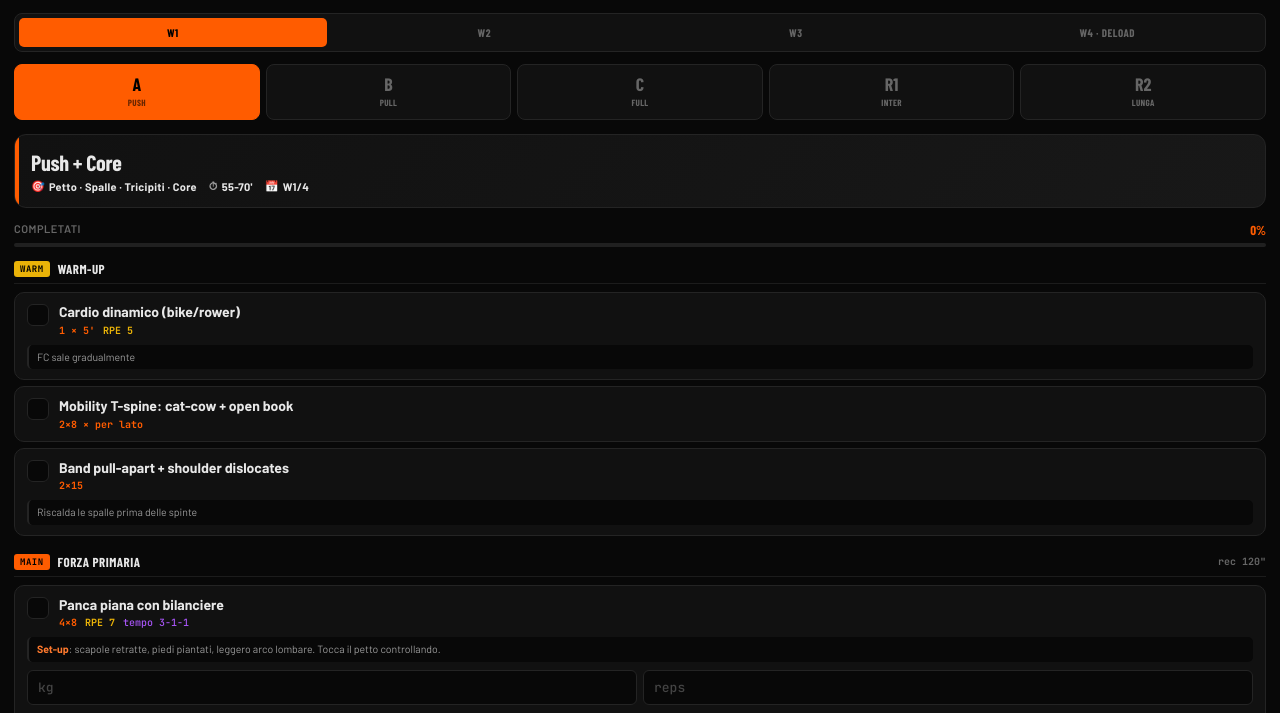
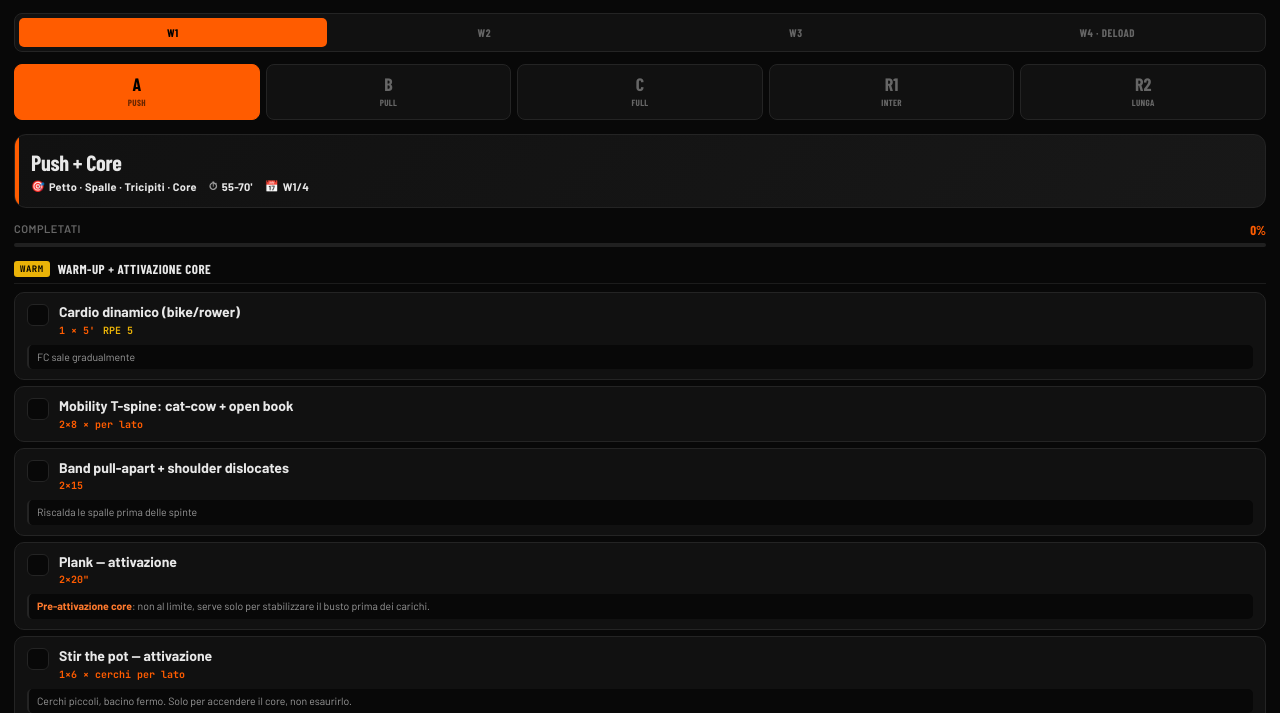
Before and after one commit to gimarano/training_app, a plain HTML site: page index.html in a window 1280 px wide. Shown: the part 87-800 px from the top of the page. Drawn offline with nearby package versions, Linux system fonts and the light colour scheme; a web font is replaced by a local one.

Commit message:
new file deploy

```diff
--- a/index.html
+++ b/index.html
@@ -538,11 +538,38 @@ const PROGRAM = {
     duration: "55-70'",
     blocks: [
       {
-        tag: "warm", name: "Warm-up", rest: "—",
+        tag: "warm", name: "Warm-up + Attivazione Core", rest: "—",
         exercises: [
           { name: "Cardio dinamico (bike/rower)", prescr: { sets: "1", reps: "5'", rpe: "5" }, note: "FC sale gradualmente" },
           { name: "Mobility T-spine: cat-cow + open book", prescr: { sets: "2×8", reps: "per lato" } },
-          { name: "Band pull-apart + shoulder dislocates", prescr: { sets: "2×15" }, note: "Riscalda le spalle prima delle spinte" }
+          { name: "Band pull-apart + shoulder dislocates", prescr: { sets: "2×15" }, note: "Riscalda le spalle prima delle spinte" },
+          { name: "Plank — attivazione", prescr: { sets: "2×20\"" }, note: "<b>Pre-attivazione core</b>: non al limite, serve solo per stabilizzare il busto prima dei carichi." },
+          { name: "Stir the pot — attivazione", prescr: { sets: "1×6", reps: "cerchi per lato" }, note: "Cerchi piccoli, bacino fermo. Solo per accendere il core, non esaurirlo." }
+        ]
+      },
+      {
+        tag: "warm", name: "Riscaldamento specifico — Panca + OHP", rest: "60\"",
+        exercises: [
+          {
+            name: "Riscaldamento panca piana",
+            prescrByWeek: {
+              1: { sets: "4 serie", reps: "10×20kg · 6×40kg · 4×55kg · 2×65kg", note: "Poi lavoro a 70kg" },
+              2: { sets: "4 serie", reps: "10×20kg · 6×42.5kg · 4×57.5kg · 2×67.5kg", note: "Poi lavoro a 72.5kg" },
+              3: { sets: "4 serie", reps: "10×20kg · 6×45kg · 4×60kg · 2×72.5kg", note: "Poi lavoro a 77.5kg" },
+              4: { sets: "3 serie", reps: "10×20kg · 6×40kg · 3×55kg", note: "DELOAD · poi lavoro a 65kg" }
+            },
+            note: "Rec 60\" tra le serie. <b>Non stancarti</b>: meno rep man mano che sali. Le ultime 2 reps devono sembrare facili."
+          },
+          {
+            name: "Riscaldamento military press manubri",
+            prescrByWeek: {
+              1: { sets: "2 serie", reps: "10×8kg/m · 6×14kg/m", note: "Poi lavoro ~20kg/m" },
+              2: { sets: "2 serie", reps: "10×8kg/m · 6×16kg/m", note: "Poi lavoro ~22kg/m" },
+              3: { sets: "2 serie", reps: "10×8kg/m · 5×18kg/m", note: "Poi lavoro ~24kg/m" },
+              4: { sets: "2 serie", reps: "10×8kg/m · 6×14kg/m", note: "DELOAD · carichi ridotti" }
+            },
+            note: "Adatta i kg al tuo massimale OHP. Arriva al secondo set vicino al carico di lavoro senza stancarti."
+          }
         ]
       },
       {
@@ -551,24 +578,24 @@ const PROGRAM = {
           {
             name: "Panca piana con bilanciere",
             prescrByWeek: {
-              1: { sets: "4×8", rpe: "7", tempo: "3-1-1" },
-              2: { sets: "4×7", rpe: "7-8", tempo: "3-1-1" },
-              3: { sets: "5×6", rpe: "8", tempo: "3-0-1" },
-              4: { sets: "3×6", rpe: "6", tempo: "3-1-2", note: "DELOAD: -40% volume" }
+              1: { sets: "5×5", rpe: "7-8", tempo: "2-1-1", note: "FORZA · concentrica esplosiva" },
+              2: { sets: "5×4", rpe: "8-9", tempo: "2-0-1", note: "FORZA · +2.5kg vs W1" },
+              3: { sets: "4×10", rpe: "7", tempo: "3-1-1", note: "IPERTROFIA · -15% carico, più volume" },
+              4: { sets: "3×6", rpe: "6", tempo: "3-1-2", note: "DELOAD · -40% volume" }
             },
-            note: "<b>Set-up</b>: scapole retratte, piedi piantati, leggero arco lombare. Tocca il petto controllando.",
+            note: "<b>Set-up</b>: scapole retratte, piedi piantati, leggero arco lombare. W1-W2: concentrica esplosiva. W3: tempo lento per massimizzare TUT.",
             alts: ["Panca con manubri", "Panca inclinata bilanciere", "Floor press"]
           },
           {
-            name: "Military press in piedi (OHP)",
+            name: "Military press manubri (in piedi)",
             prescrByWeek: {
-              1: { sets: "3×8", rpe: "7", tempo: "2-1-1" },
-              2: { sets: "4×7", rpe: "7-8", tempo: "2-1-1" },
-              3: { sets: "4×6", rpe: "8", tempo: "2-0-1" },
-              4: { sets: "2×8", rpe: "5-6", tempo: "2-1-2" }
+              1: { sets: "4×5", rpe: "7-8", tempo: "2-1-1", note: "FORZA · carico pesante" },
+              2: { sets: "4×4", rpe: "8-9", tempo: "2-0-1", note: "FORZA · +2kg/m vs W1" },
+              3: { sets: "3×10", rpe: "7", tempo: "2-1-2", note: "IPERTROFIA · -15% carico" },
+              4: { sets: "2×8", rpe: "5-6", tempo: "2-1-2", note: "DELOAD" }
             },
-            note: "Glutei stretti, addominali contratti, niente iperestensione lombare.",
-            alts: ["Push press", "OHP seduto manubri", "Landmine press"]
+            note: "Glutei stretti, addominali contratti, niente iperestensione lombare. Manubri: maggiore ROM e correzione asimmetrie vs bilanciere.",
+            alts: ["OHP bilanciere", "Push press", "Landmine press"]
           }
         ]
       },
@@ -611,11 +638,11 @@ const PROGRAM = {
         ]
       },
       {
-        tag: "core", name: "Core", rest: "45-60\"",
+        tag: "core", name: "Core — Volume completo", rest: "45-60\"",
         exercises: [
-          { name: "Plank ponderato", prescrByWeek: { 1:{sets:"3×40\""},2:{sets:"3×50\""},3:{sets:"3×60\""},4:{sets:"2×30\""} }, note: "Glutei stretti, niente sedere su." },
-          { name: "Pallof press (cavi/banda)", prescrByWeek: { 1:{sets:"3×10/lato"},2:{sets:"3×12/lato"},3:{sets:"3×12/lato",rpe:"8"},4:{sets:"2×8/lato"} }, note: "Anti-rotazione: resisti al cavo che ti tira." },
-          { name: "Hollow hold", prescrByWeek: { 1:{sets:"3×20\""},2:{sets:"3×25\""},3:{sets:"3×30\""},4:{sets:"2×15\""} }, note: "Lombare schiacciata a terra." }
+          { name: "Plank ponderato", prescrByWeek: { 1:{sets:"3×40\""},2:{sets:"3×50\""},3:{sets:"3×60\""},4:{sets:"2×30\""} }, note: "Glutei stretti, niente sedere su. Aggiungi peso sulla schiena se disponibile." },
+          { name: "Stir the pot (fitball)", prescrByWeek: { 1:{sets:"3×8/lato"},2:{sets:"3×10/lato"},3:{sets:"3×12/lato"},4:{sets:"2×8/lato"} }, note: "<b>Anti-rotazione</b>: gomiti sulla fitball, cerchi lenti. Bacino completamente fermo. Cerchi piccoli = più difficile." },
+          { name: "Hollow hold", prescrByWeek: { 1:{sets:"3×20\""},2:{sets:"3×25\""},3:{sets:"3×30\""},4:{sets:"2×15\""} }, note: "Lombare schiacciata a terra, braccia e gambe distese." }
         ]
       },
       {
@@ -630,10 +657,10 @@ const PROGRAM = {
   },
 
   B: {
-    name: "Pull + Legs",
+    name: "Pull + Squat + Legs",
     icon: "🏋",
-    target: "Schiena · Bicipiti · Quadricipiti · Glutei",
-    duration: "55-70'",
+    target: "Schiena · Bicipiti · Quadricipiti · Glutei · Femorali",
+    duration: "60-75'",
     blocks: [
       {
         tag: "warm", name: "Warm-up", rest: "—",
@@ -644,17 +671,32 @@ const PROGRAM = {
         ]
       },
       {
+        tag: "warm", name: "Riscaldamento specifico — Squat", rest: "60-90\"",
+        exercises: [
+          {
+            name: "Riscaldamento squat con bilanciere",
+            prescrByWeek: {
+              1: { sets: "4 serie", reps: "10×20kg · 6×45kg · 4×60kg · 2×70kg", note: "Poi lavoro (es. 80kg)" },
+              2: { sets: "4 serie", reps: "10×20kg · 6×47.5kg · 4×62.5kg · 2×72.5kg", note: "Poi lavoro (es. 82.5kg)" },
+              3: { sets: "4 serie", reps: "10×20kg · 6×50kg · 4×67.5kg · 2×77.5kg", note: "Poi lavoro (es. 87.5kg)" },
+              4: { sets: "3 serie", reps: "10×20kg · 6×45kg · 3×60kg", note: "DELOAD · carichi ridotti" }
+            },
+            note: "Adatta i kg al tuo massimale squat. <b>Goblet squat 2×10</b> con manubrio leggero prima del bilanciere se la mobilità è limitata. Recupero 60-90\" tra le serie di riscaldamento."
+          }
+        ]
+      },
+      {
         tag: "main", name: "Forza primaria", rest: "120-150\"",
         exercises: [
           {
             name: "Squat con bilanciere",
             prescrByWeek: {
-              1: { sets: "4×8", rpe: "7", tempo: "3-1-1" },
-              2: { sets: "4×7", rpe: "7-8", tempo: "3-1-1" },
-              3: { sets: "5×6", rpe: "8", tempo: "3-0-1" },
-              4: { sets: "3×6", rpe: "6", tempo: "3-1-2" }
+              1: { sets: "5×5", rpe: "7-8", tempo: "2-1-1", note: "FORZA · concentrica esplosiva" },
+              2: { sets: "5×4", rpe: "8-9", tempo: "2-0-1", note: "FORZA · +2.5kg vs W1" },
+              3: { sets: "4×10", rpe: "7", tempo: "3-1-1", note: "IPERTROFIA · -15% carico" },
+              4: { sets: "3×6", rpe: "6", tempo: "3-1-2", note: "DELOAD" }
             },
-            note: "Profondità: parallelo o sotto. Ginocchia in linea con i piedi.",
+            note: "Profondità: parallelo o sotto. Ginocchia in linea con i piedi. <b>Separato dallo stacco (giovedì) per 48h di recupero.</b>",
             alts: ["Front squat", "Goblet squat", "Hack squat machine"]
           },
           {
@@ -696,15 +738,15 @@ const PROGRAM = {
             alts: ["Rematore manubrio", "Pendlay row", "Seal row"]
           },
           {
-            name: "Leg press / Affondi camminati",
+            name: "Affondi camminati",
             prescrByWeek: {
-              1: { sets: "3×12", rpe: "7" },
-              2: { sets: "3×12", rpe: "8" },
-              3: { sets: "4×10", rpe: "8" },
-              4: { sets: "2×12", rpe: "5" }
+              1: { sets: "3×10/lato", rpe: "7" },
+              2: { sets: "3×12/lato", rpe: "8" },
+              3: { sets: "4×10/lato", rpe: "8" },
+              4: { sets: "2×10/lato", rpe: "5" }
             },
-            note: "Se affondi: passo lungo, ginocchio posteriore quasi a terra.",
-            alts: ["Bulgarian split squat", "Step-up", "Hack squat"]
+            note: "Passo lungo, ginocchio posteriore quasi a terra. Lavora diversamente dallo squat — tiene il volume gambe senza sovraccaricare.",
+            alts: ["Bulgarian split squat", "Step-up con manubri", "Reverse lunge"]
           },
           {
             name: "Curl bicipiti manubri (alternati)",
@@ -740,29 +782,44 @@ const PROGRAM = {
   C: {
     name: "Full Body",
     icon: "🏋",
-    target: "Total body · Power · Conditioning",
+    target: "Stacco · Upper · Glutei · Conditioning",
     duration: "55-70'",
     blocks: [
       {
         tag: "warm", name: "Warm-up", rest: "—",
         exercises: [
           { name: "Skipping + jumping jack", prescr: { sets: "1", reps: "3'" } },
-          { name: "Squat to stand + inchworm", prescr: { sets: "2×6" } },
-          { name: "Banded clamshell + glute bridge", prescr: { sets: "2×12" }, note: "Attiva i glutei medi." }
+          { name: "Hip hinge drill (bilanciere sul muro)", prescr: { sets: "2×8" }, note: "Impara il pattern dello stacco prima di caricare." },
+          { name: "Banded clamshell + glute bridge", prescr: { sets: "2×12" }, note: "Attiva i glutei medi. Squat oggi NON previsto — è nel Workout B." }
         ]
       },
       {
-        tag: "main", name: "Power / Forza", rest: "120\"",
+        tag: "warm", name: "Riscaldamento specifico — Stacco", rest: "90-120\"",
+        exercises: [
+          {
+            name: "Riscaldamento deadlift",
+            prescrByWeek: {
+              1: { sets: "5 serie", reps: "8×40kg · 5×70kg · 3×90kg · 2×110kg · 1×125kg", note: "Poi lavoro (es. 140kg)" },
+              2: { sets: "5 serie", reps: "8×40kg · 5×72.5kg · 3×92.5kg · 2×112.5kg · 1×127.5kg", note: "Poi lavoro (es. 142.5kg)" },
+              3: { sets: "5 serie", reps: "8×40kg · 5×75kg · 3×97.5kg · 2×117.5kg · 1×132.5kg", note: "Poi lavoro (es. 147.5kg)" },
+              4: { sets: "4 serie", reps: "8×40kg · 5×70kg · 3×90kg · 2×110kg", note: "DELOAD · niente singolo pesante" }
+            },
+            note: "<b>Lo stacco è l'esercizio che richiede più riscaldamento.</b> Recupero 90-120\" tra le ultime serie pesanti. La singola a 125kg deve essere fluida e non stressante — se non lo è, riduci il carico di lavoro. <b>X = concentrica esplosiva.</b>"
+          }
+        ]
+      },
+      {
+        tag: "main", name: "Power / Forza — Stacco", rest: "150-180\"",
         exercises: [
           {
             name: "Stacco da terra (deadlift)",
             prescrByWeek: {
-              1: { sets: "4×6", rpe: "7", tempo: "2-1-X" },
-              2: { sets: "4×5", rpe: "7-8", tempo: "2-1-X" },
-              3: { sets: "5×4", rpe: "8", tempo: "2-0-X" },
-              4: { sets: "3×5", rpe: "6" }
+              1: { sets: "4×4", rpe: "7-8", tempo: "2-1-X", note: "FORZA · concentrica esplosiva" },
+              2: { sets: "4×3", rpe: "8-9", tempo: "2-0-X", note: "FORZA · +5kg vs W1" },
+              3: { sets: "3×8", rpe: "7", tempo: "3-1-X", note: "IPERTROFIA · -15% carico" },
+              4: { sets: "3×5", rpe: "6", note: "DELOAD" }
             },
-            note: "Barra vicina alle tibie, schiena dritta, spinta dai talloni. <b>Se hai DOMS</b>: sostituisci con trap-bar.",
+            note: "Barra vicina alle tibie, schiena dritta, spinta dai talloni. <b>48h di recupero dallo squat (martedì).</b> Se hai DOMS residui: sostituisci con trap-bar.",
             alts: ["Trap-bar deadlift", "Sumo deadlift", "Rack pull"]
           },
           {
```
